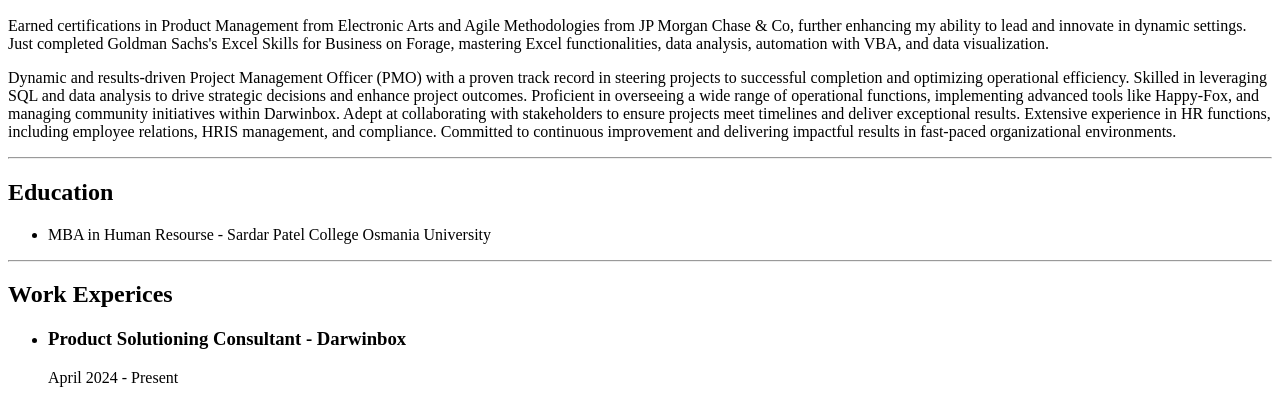
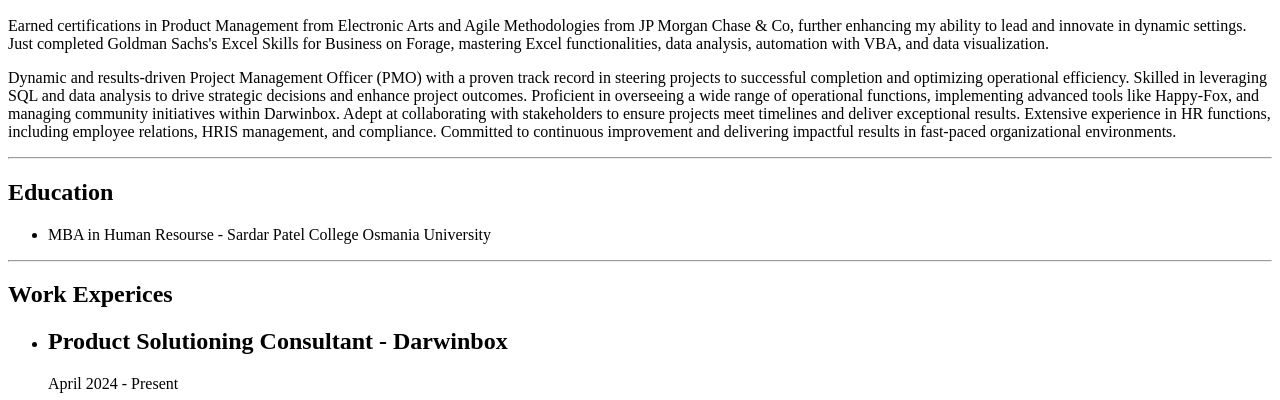
Before and after one commit to NehalGoud/html-portfolio, a plain HTML site: page index.html in a window 1280 px wide. Shown: the part 334-734 px from the top of the page. Drawn offline with Linux system fonts and the light colour scheme.

Commit message:
Update index.html

```diff
--- a/index.html
+++ b/index.html
@@ -25,7 +25,7 @@
     <hr>
     <h2>Work Experices</h2>
     <ul>
-        <li><h3>Product Solutioning Consultant - Darwinbox</h3></li>
+        <li><h2>Product Solutioning Consultant - Darwinbox</h2></li>
         <p>
             April 2024 - Present
                 <li>Conducting comprehensive product documentation</li>
```
